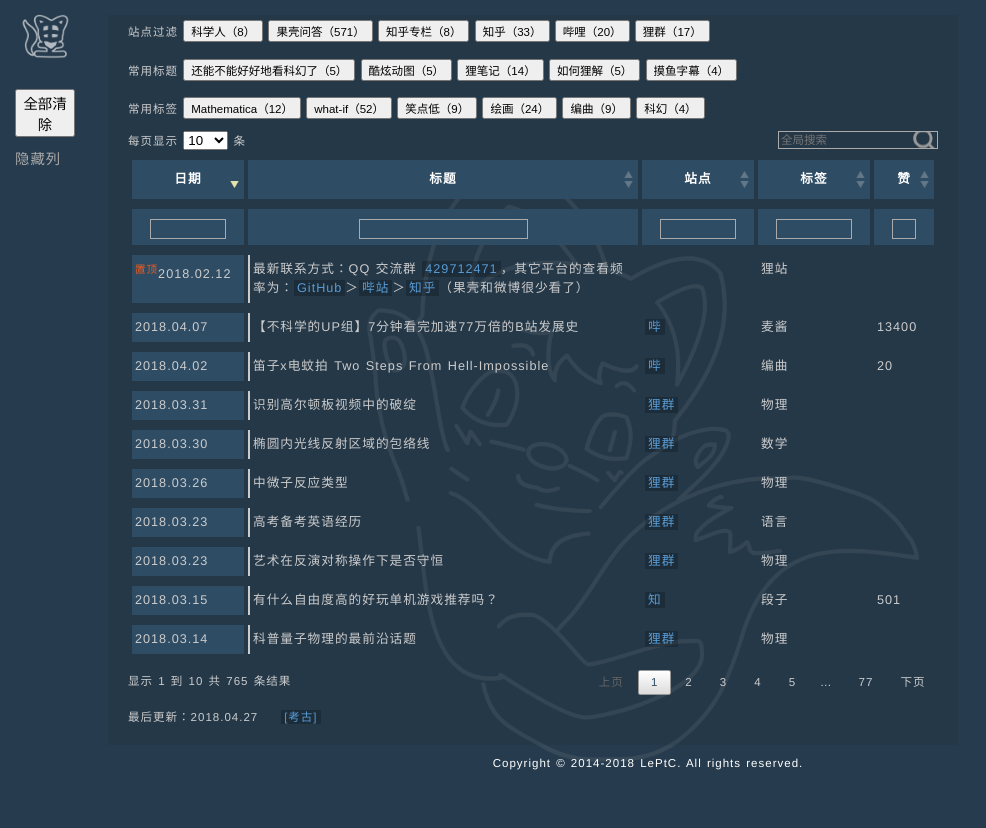
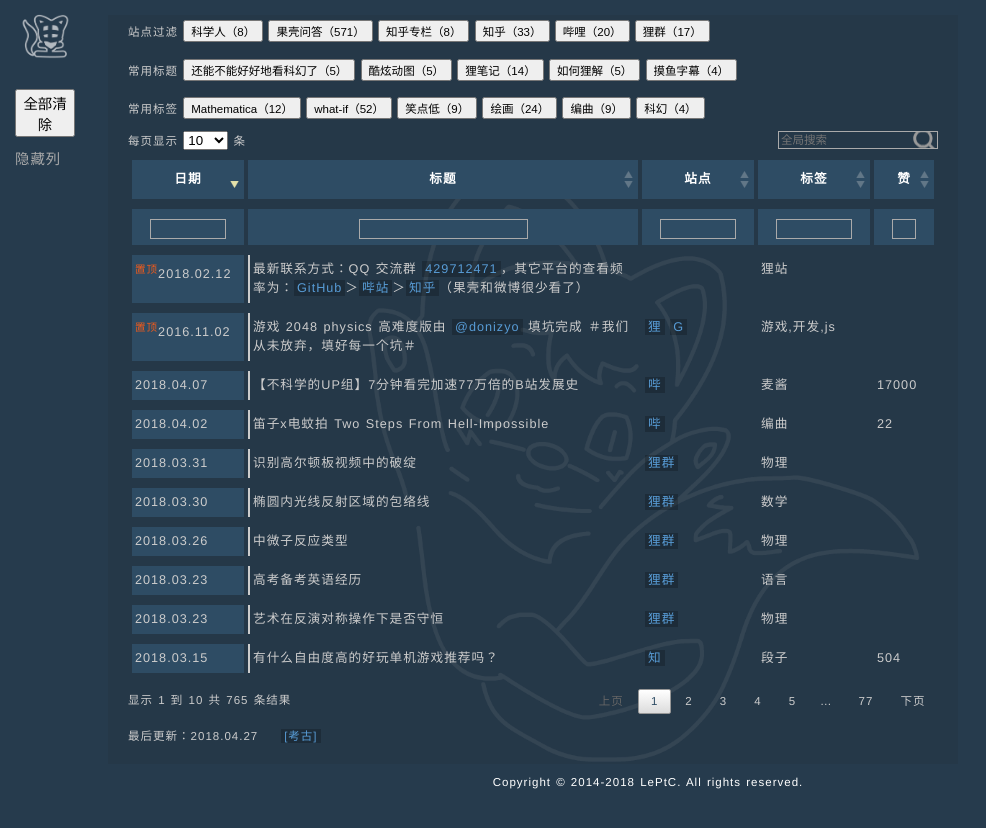
Before and after one commit to LePtC/LePtC.github.io, a Jekyll site: the page built from index.html, in a window 1280 px wide. Shown: the top 828 px of the page, without its empty margins (0-986 px from the left). Built offline with Jekyll 4.4.1, drawn with Linux system fonts in a browser that asks for light colours; Markdown is read by kramdown in place of the engine named in the settings; comment, search, counter and statistics services are not loaded; some of the changed lines change nothing that is shown.

Commit message:
yxlllc suggest top 2048

```diff
--- a/index.html
+++ b/index.html
@@ -219,12 +219,12 @@
 <tr><td>2018.04.07</td>
   <td>【不科学的UP组】7分钟看完加速77万倍的B站发展史</td>
 <td><a href="http://www.bilibili.com/video/av21768006">哔</a></td>
-<td>麦酱</td><td>13400</td></tr>
+<td>麦酱</td><td>17000</td></tr>
 
 <tr><td>2018.04.02</td>
   <td>笛子x电蚊拍 Two Steps From Hell-Impossible</td>
 <td><a href="http://www.bilibili.com/video/av21574459">哔</a></td>
-<td>编曲</td><td>20</td></tr>
+<td>编曲</td><td>22</td></tr>
 
 <tr><td>2018.03.31</td>
   <td>识别高尔顿板视频中的破绽</td>
@@ -254,7 +254,7 @@
 <tr><td>2018.03.15</td>
   <td>有什么自由度高的好玩单机游戏推荐吗？</td>
 <td><a href="https://www.zhihu.com/question/63175354/answer/342719789">知</a></td>
-<td>段子</td><td>501</td></tr>
+<td>段子</td><td>504</td></tr>
 
 <tr><td>2018.03.14</td>
   <td>科普量子物理的最前沿话题</td>
@@ -324,7 +324,7 @@
 <tr><td>2018.02.13</td>
   <td>把 Faded 魔改成葫芦娃竟毫无违和感？</td>
 <td><a href="http://www.bilibili.com/video/av19574757/">哔</a></td>
-<td>编曲</td><td>62</td></tr>
+<td>编曲</td><td>64</td></tr>
 
 <tr><td>2018.02.13</td>
   <td>MMA 是世界上最好的编程语言</td>
@@ -346,28 +346,28 @@
   <td>Mathematica 也能打爆别踩白块？奥义：线性回归</td>
 <td><a href="http://www.bilibili.com/video/av19070980/">哔</a>
 <a href="https://github.com/LePtC/MaticaGuokr/tree/master/201801">G</a></td>
-<td>麦酱,游戏</td><td>44</td></tr>
+<td>麦酱,游戏</td><td>46</td></tr>
 
 <tr><td>2018.01.29</td>
   <td>和 yxlllc 合办新专栏【Mathematica 还能这样玩】－ 创刊号《Mathematica 人设征集》</td>
 <td><a href="https://zhuanlan.zhihu.com/p/33372959">知专</a></td>
-<td>麦酱,绘画</td><td>79</td></tr>
+<td>麦酱,绘画</td><td>80</td></tr>
 
 <tr><td>2018.01.23</td>
   <td>热力学是否允许存在一种机器，吞进一沓整齐的扑克牌，吐出混乱的牌，并把一个微小等温气泡分成冷热两部分?</td>
 <td><a href="https://www.zhihu.com/question/265666797/answer/302456365">知</a></td>
-<td>物理</td><td>102</td></tr>
+<td>物理</td><td>108</td></tr>
 
 <tr><td>2018.01.23</td>
   <td>用 Mathematica 编曲是一种什么体验</td>
 <td><a href="https://zhuanlan.zhihu.com/p/33223047">知专</a></td>
-<td>麦酱,编曲</td><td>113</td></tr>
+<td>麦酱,编曲</td><td>153</td></tr>
 
 <tr><td>2018.01.22</td>
   <td>人工智能（障）编曲姬竟然写出了回文曲？！第二代 AlphaChord 编曲过程介绍</td>
 <td><a href="http://www.bilibili.com/video/av18623766/">哔</a>
 <a href="https://github.com/LePtC/AlphaChord">G</a></td></td>
-<td>麦酱,编曲</td><td>81</td></tr>
+<td>麦酱,编曲</td><td>89</td></tr>
 
 <tr><td>2018.01.16</td>
   <td>【还能不能好好地看科幻了】《时间暂停表的正确用法》交付审稿 [于 2018.01.23 发布]</td>
@@ -377,13 +377,13 @@
 <tr><td>2018.01.01</td>
   <td>帮一个朋友把哼唱编成曲子，结果……</td>
 <td><a href="http://www.bilibili.com/video/av17871918/">哔</a></td>
-<td>编曲</td><td>34</td></tr>
+<td>编曲</td><td>39</td></tr>
 
 <tr><td>2017.12.14</td>
   <td>【Mathematica】用无理数自动生成和弦进行音乐</td>
 <td><a href="http://www.bilibili.com/video/av17271600">哔</a>
 <a href="https://github.com/LePtC/AlphaChord">G</a></td>
-<td>麦酱,编曲</td><td>72</td></tr>
+<td>麦酱,编曲</td><td>78</td></tr>
 
 <tr><td>2017.11.25</td>
   <td>【摸鱼字幕组】《伽罗瓦理论概论》第1周第3课、第4课翻译完毕 [2017.12.01 发布]</td>
@@ -573,8 +573,8 @@
 <td><a href="http://github.com/LePtC/LeNote">G</a></td>
 <td>笔记,开发</td><td></td></tr>
 
-<tr><td>2016.11.02</td>
-  <td>2048 physics 高难度版由 <a href="https://github.com/donizyo">@donizyo</a> 填坑完成 ＃我们从未放弃，填好每一个坑＃</td>
+<tr><td><sup>置顶</sup>2016.11.02</td>
+  <td>游戏 2048 physics 高难度版由 <a href="https://github.com/donizyo">@donizyo</a> 填坑完成 ＃我们从未放弃，填好每一个坑＃</td>
 <td><a href="2048physics/">狸</a>
     <a href="https://github.com/donizyo/2048Physics">G</a></td>
 <td>游戏,开发,js</td><td></td></tr>
```
